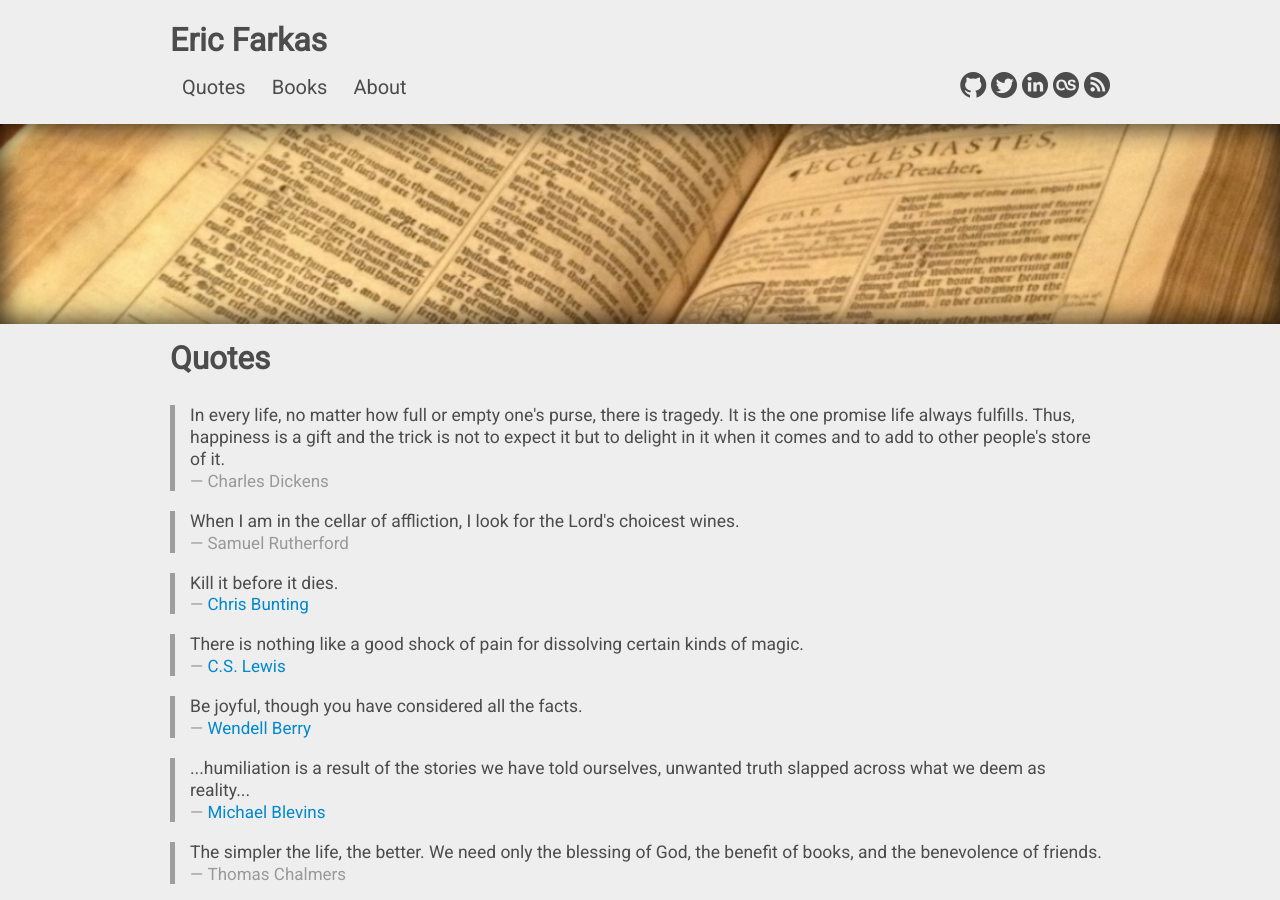
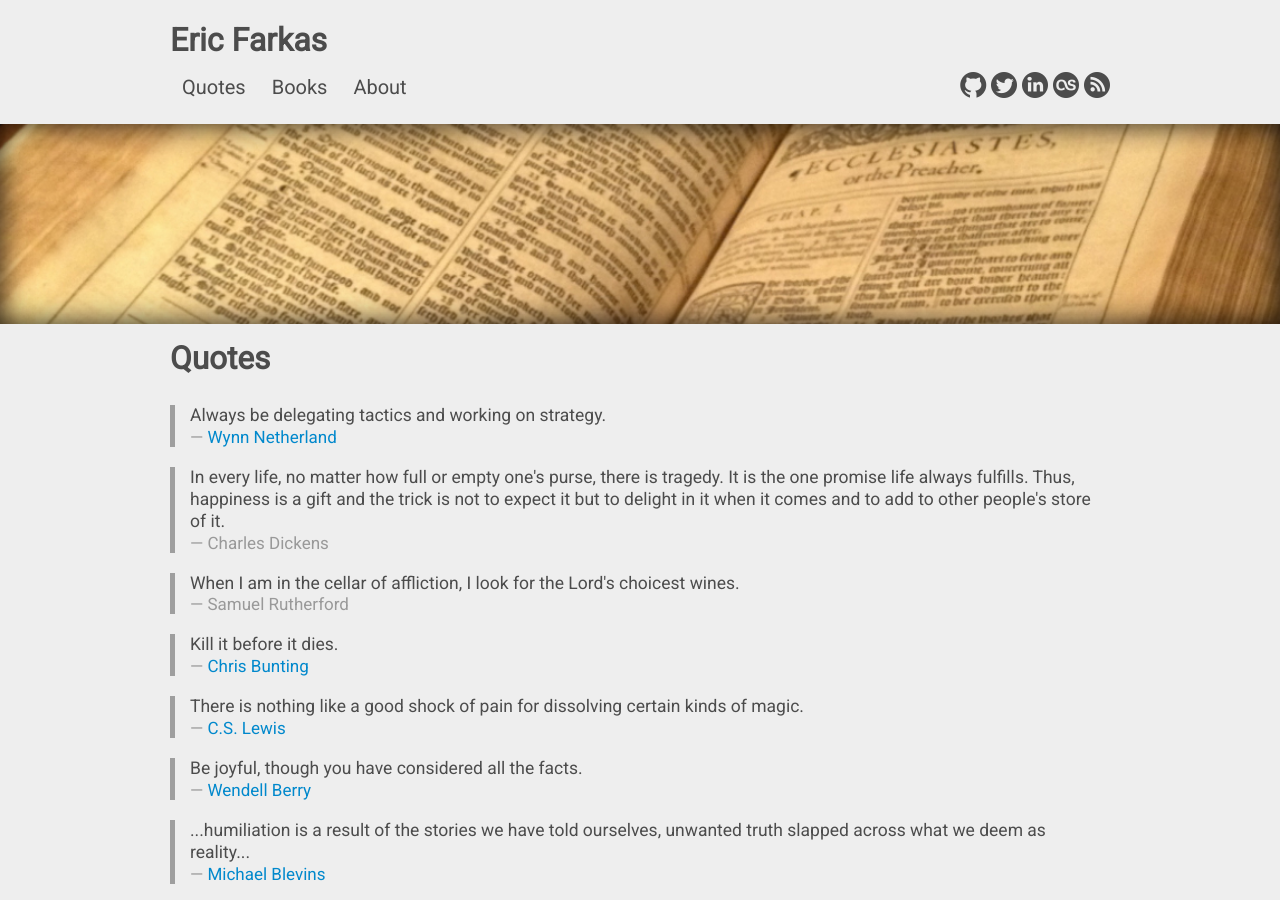
Before and after one commit to speric/speric.github.com, a Jekyll site: the page built from quotes.html, in a window 1280 px wide and 900 px high. Built offline with Jekyll 4.4.1, drawn with Linux system fonts in a browser that asks for light colours; some web fonts are replaced; comment, search, counter and statistics services are not loaded.

Commit message:
Add @pengwynn quote

```diff
--- a/quotes.html
+++ b/quotes.html
@@ -8,6 +8,13 @@ description: A collection of thought-provoking quotes.
 <h2>Quotes</h2>
 
 <br/>
+
+<blockquote>
+  <p>
+    Always be delegating tactics and working on strategy.
+  </p>
+  <small><a href="https://wynnnetherland.com/">Wynn Netherland</a></small>
+</blockquote>
 
 <blockquote>
   <p>
```
